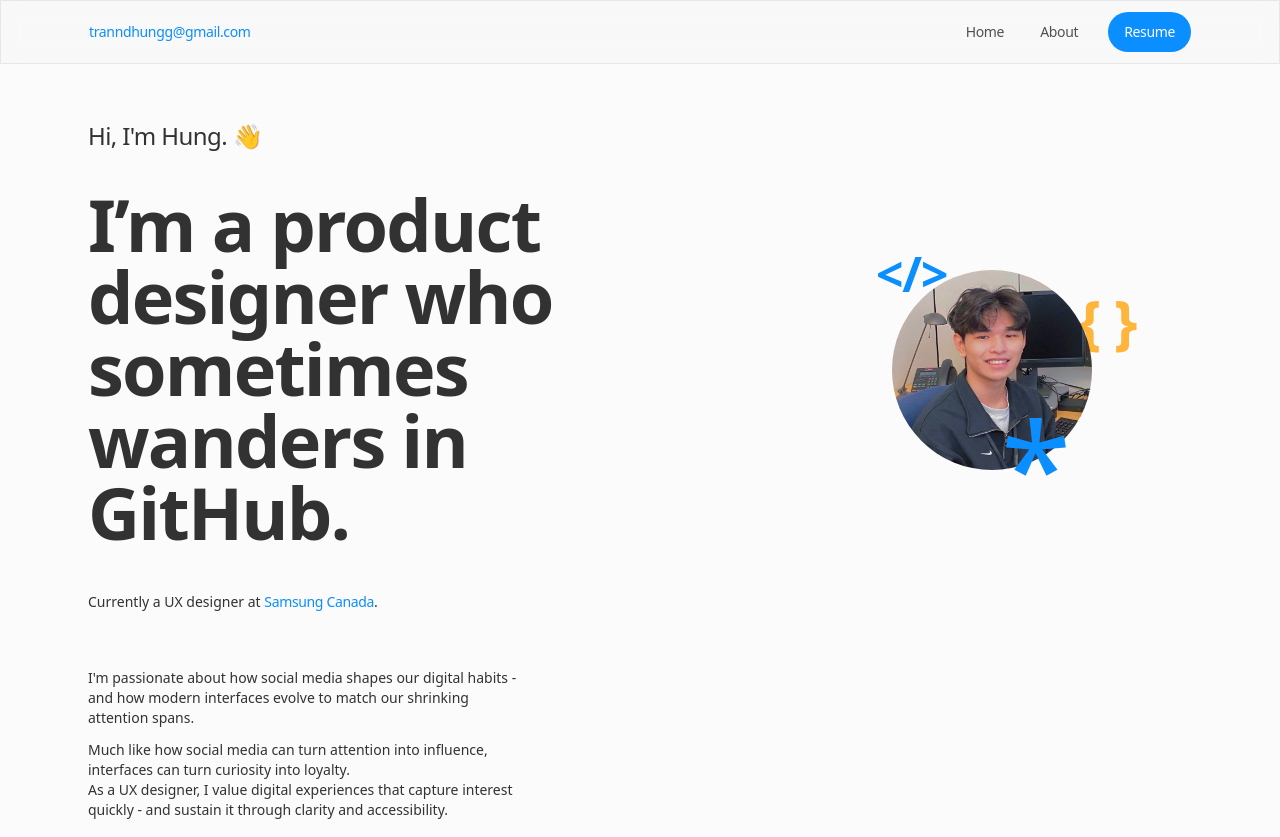
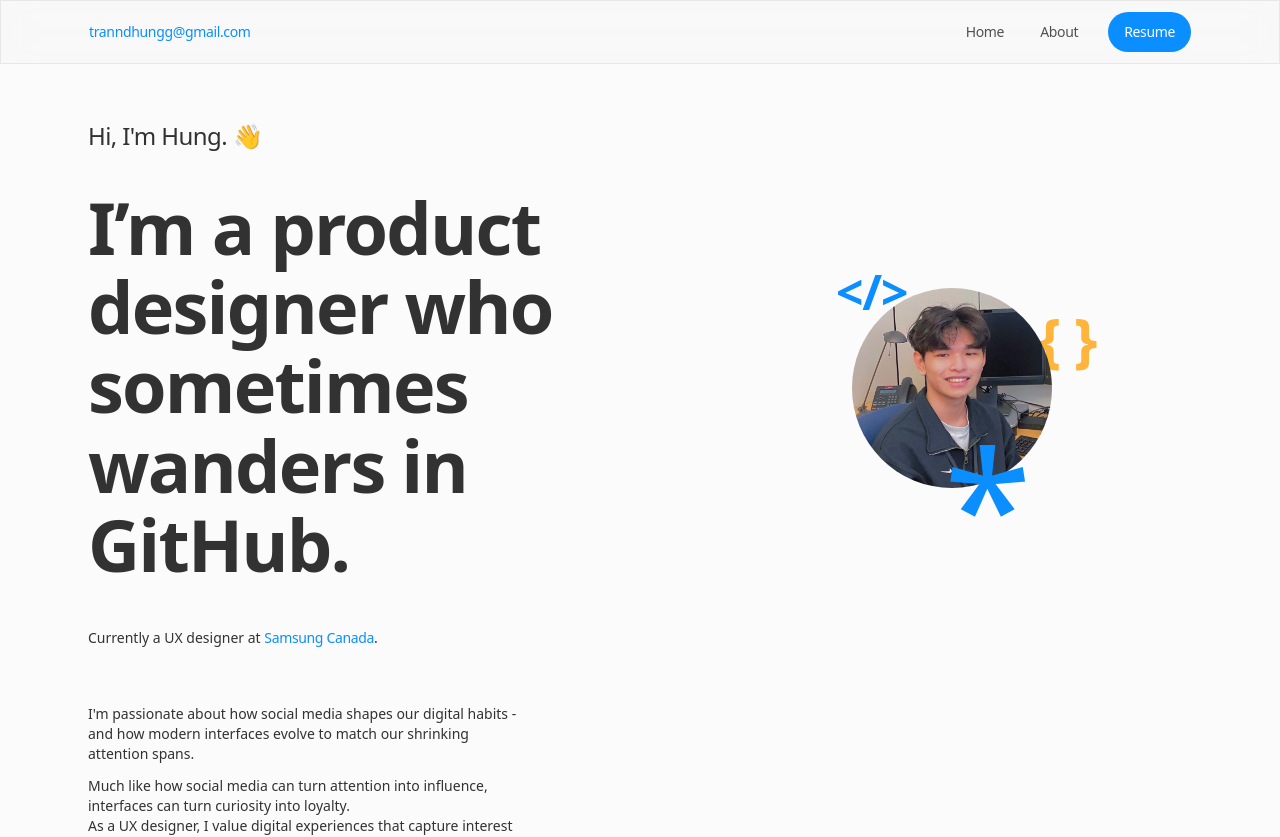
Before and after one commit to hungiie/portfolio26, a Next.js app: page /about in a window 1280 px wide. Shown: the top 837 px of the page. Built offline with nearby package versions, Linux system fonts and the light colour scheme.

Commit message:
Use client components

```diff
--- a/app/about/page.tsx
+++ b/app/about/page.tsx
@@ -15,10 +15,10 @@ export default function About(){
                 <div className="">
                     <p className="text-2xl text-[var(--colour-bodytext)] tracking-tight mb-9">Hi, I'm Hung. 👋</p>
                     {/* <p className="text-7xl text-[var(--colour-bodytext)] font-semibold tracking-tight leading-none mb-9">I’m a product designer <FontAwesomeIcon icon={faPenToSquare} size="xs" style={{color: "var(--colour-yellow)",}} /> who sometimes wanders in GitHub <FontAwesomeIcon icon={faCodeBranch} size="sm" style={{color: "#0B8EFF",}} /></p> */}
-                    <p className="text-7xl text-[var(--colour-bodytext)] font-semibold tracking-tight leading-none mb-9">I’m a product designer who sometimes wanders in GitHub.</p>
+                    <p className="text-7xl text-[var(--colour-bodytext)] font-semibold tracking-tight leading-[110%] mb-9">I’m a product designer who sometimes wanders in GitHub.</p>
                     <p className="text-sm text-[var(--colour-bodytext)]">Currently a UX designer at <span className="inline-block"><Button link="https://research.samsung.com/srca" target="_blank" variant="blue-hyperlink" text="Samsung Canada" textSize="text-sm"/></span>.</p>
                 </div>
-                <div className="flex items-center justify-center h-full pl-20">
+                <div className="flex items-center justify-center h-full">
                     <Me />
                 </div>
             </div>
--- a/components/me.tsx
+++ b/components/me.tsx
@@ -8,7 +8,7 @@ export default function Me() {
             </div>
             <p className="absolute transition-all duration-800 ease text-[var(--main-blue)] font-black tracking-tight -z-10 text-5xl -top-5 -left-4 group-hover:-top-9 group-hover:left-1">&lt;/&gt;</p>
             <p className="absolute transition-all duration-800 ease-in-out text-[var(--colour-yellow)] font-extrabold tracking-tight -z-10 text-6xl top-5 -right-11 group-hover:top-8 group-hover:-right-10">&#123; &#125;</p>
-            <p className="absolute transition-all duration-800 ease-in-out text-[var(--main-blue)] font-medium tracking-tight text-9xl -bottom-15 right-6 group-hover:-bottom-18 group-hover:right-8">*</p>
+            <p className="absolute transition-all duration-800 ease-in-out text-[var(--main-blue)] font-medium tracking-tight text-[10rem] -bottom-34 right-6 group-hover:-bottom-38 group-hover:right-9">*</p>
         </div>
     )
 }
--- a/components/project-thumbnail.tsx
+++ b/components/project-thumbnail.tsx
@@ -22,7 +22,7 @@ export default function ProjectThumbnail(props: Props) {
             <div className="px-7 pb-8 w-full">
                 <div className="w-full flex items-center mt-6 mb-5">
                     {/* <span className="w-2 h-2 rounded-full inline-block mr-3" style={{ backgroundColor: props.colourCode }}></span> */}
-                    <p className={`text-xl text-[var(--colour-bodytext)] group-hover:underline group-hover:text-[var(--main-blue)]`}>
+                    <p className={`text-lg text-[var(--colour-bodytext)] group-hover:underline group-hover:text-[var(--main-blue)]`}>
                         {props.name}
                     </p>
                 </div>
```
